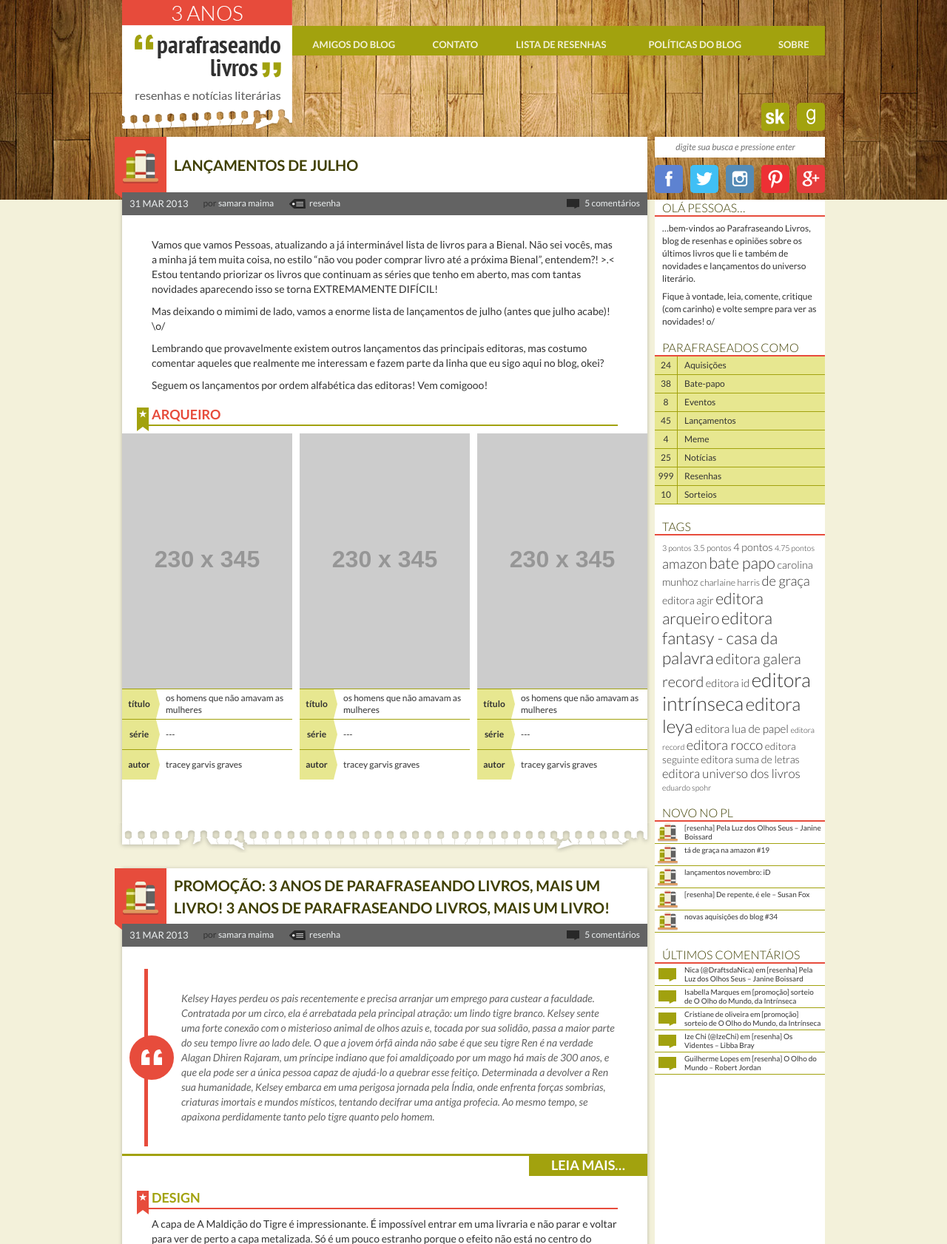
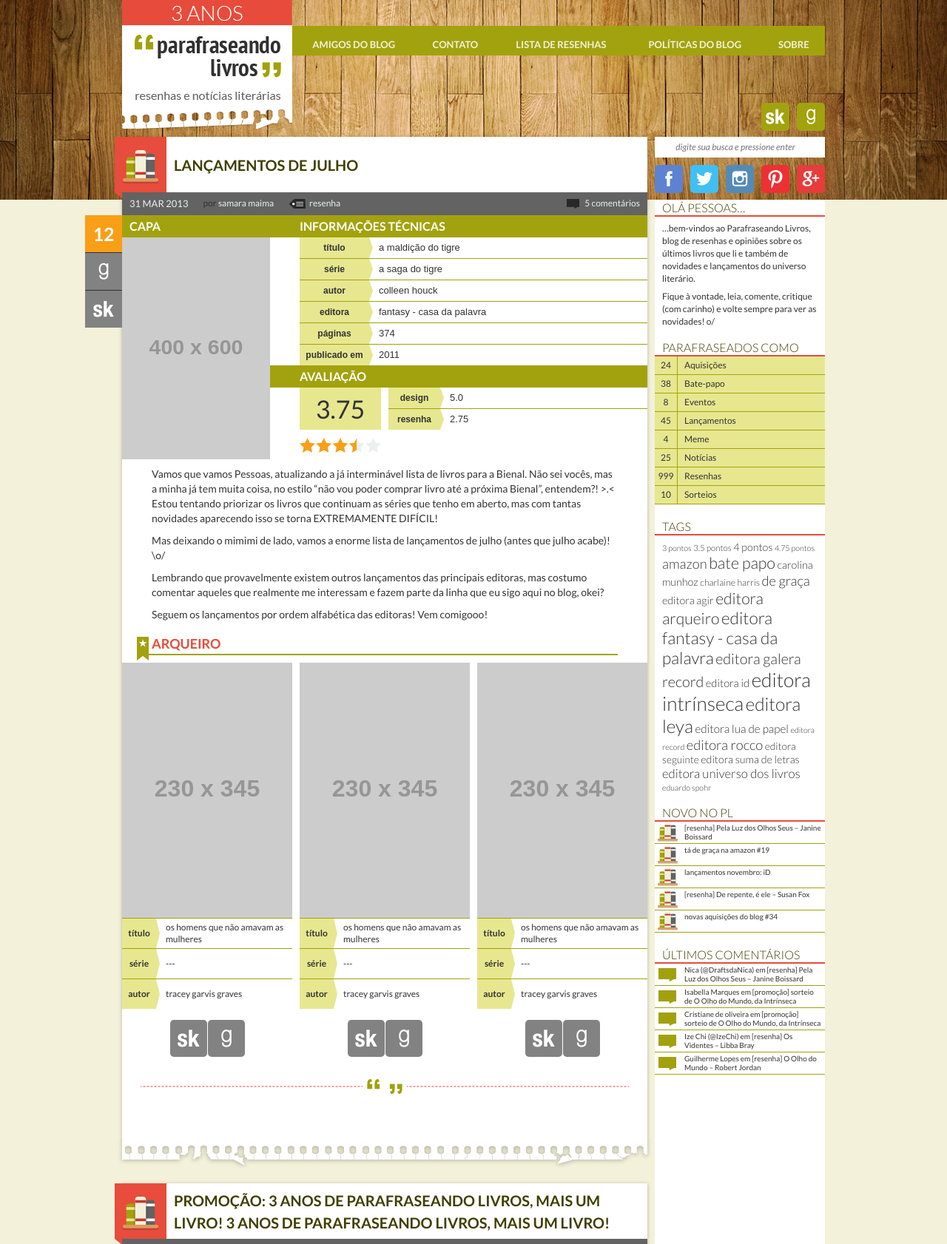
Before and after one commit to rdourado/parafraseandolivros.com.br, a PHP site: page / in a window 1280 px wide. Shown: the top 1682 px of the page at 74% size. Run offline with PHP 8.4, Linux system fonts and the light colour scheme; grey boxes labelled with a size stand in for pictures from a placeholder-image service; some libraries are stand-ins or nearby versions; some web fonts are replaced.

Commit message:
CSS done!

```diff
--- a/static/index.html
+++ b/static/index.html
@@ -38,6 +38,61 @@
             <li class="post-meta-comments"><a href="#">5 comentários</a></li>
           </ul>
           <div class="post-content e-content">
+            <div class="book-review rating-12">
+              <div class="book-aside">
+                <em class="book-rating">12</em>
+                <div class="social-item">
+                  <a data-icon="r" href="#" target="_blank" title="Goodreads">Goodreads</a>
+                </div>
+                <div class="social-item">
+                  <a data-icon="k" href="#" target="_blank" title="Skoob">Skoob</a>
+                </div>
+              </div>
+              <div class="book-cover">
+                <h2 class="book-heading">Capa</h2>
+                <img alt="" height="300" src="http://dummyimage.com/400x600" width="200">
+              </div>
+              <div class="book-data">
+                <h2 class="book-heading">Informações Técnicas</h2>
+                <dl class="book-meta">
+                  <dt class="book-term">Título</dt>
+                  <dd class="book-info">a maldição do tigre</dd>
+                </dl>
+                <dl class="book-meta">
+                  <dt class="book-term">Série</dt>
+                  <dd class="book-info">a saga do tigre</dd>
+                </dl>
+                <dl class="book-meta">
+                  <dt class="book-term">Autor</dt>
+                  <dd class="book-info">colleen houck</dd>
+                </dl>
+                <dl class="book-meta">
+                  <dt class="book-term">Editora</dt>
+                  <dd class="book-info">fantasy - casa da palavra</dd>
+                </dl>
+                <dl class="book-meta">
+                  <dt class="book-term">Páginas</dt>
+                  <dd class="book-info">374</dd>
+                </dl>
+                <dl class="book-meta">
+                  <dt class="book-term">Publicado em</dt>
+                  <dd class="book-info">2011</dd>
+                </dl>
+              </div>
+              <div class="book-grade">
+                <h2 class="book-heading">Avaliação</h2>
+                <strong class="book-total">3.75
+                <span class="book-stars" style="width:70%"></span></strong>
+                <dl class="book-meta">
+                  <dt class="book-term">Design</dt>
+                  <dd class="book-info">5.0</dd>
+                </dl>
+                <dl class="book-meta">
+                  <dt class="book-term">Resenha</dt>
+                  <dd class="book-info">2.75</dd>
+                </dl>
+              </div>
+            </div>
             <p>Vamos que vamos Pessoas, atualizando a já interminável lista de livros para a Bienal. Não sei vocês, mas a minha já tem muita coisa, no estilo “não vou poder comprar livro até a próxima Bienal”, entendem?! &gt;.&lt; Estou tentando priorizar os livros que continuam as séries que tenho em aberto, mas com tantas novidades aparecendo isso se torna EXTREMAMENTE DIFÍCIL!</p>
             <p>Mas deixando o mimimi de lado, vamos a enorme lista de lançamentos de julho (antes que julho acabe)! \o/</p>
             <p>Lembrando que provavelmente existem outros lançamentos das principais editoras, mas costumo comentar aqueles que realmente me interessam e fazem parte da linha que eu sigo aqui no blog, okei?</p>
@@ -62,6 +117,14 @@
                   <dt class="book-term">Autor</dt>
                   <dd class="book-info">Tracey Garvis Graves</dd>
                 </dl>
+                <div class="book-social">
+                  <div class="social-item">
+                    <a data-icon="k" href="#" target="_blank" title="Skoob">Skoob</a>
+                  </div>
+                  <div class="social-item">
+                    <a data-icon="r" href="#" target="_blank" title="Goodreads">Goodreads</a>
+                  </div>
+                </div>
               </li>
               <li>
                 <img alt="" height="345" src="http://dummyimage.com/230x345" width="230">
@@ -81,6 +144,14 @@
                   <dt class="book-term">Autor</dt>
                   <dd class="book-info">Tracey Garvis Graves</dd>
                 </dl>
+                <div class="book-social">
+                  <div class="social-item">
+                    <a data-icon="k" href="#" target="_blank" title="Skoob">Skoob</a>
+                  </div>
+                  <div class="social-item">
+                    <a data-icon="r" href="#" target="_blank" title="Goodreads">Goodreads</a>
+                  </div>
+                </div>
               </li>
               <li>
                 <img alt="" height="345" src="http://dummyimage.com/230x345" width="230">
@@ -100,8 +171,19 @@
                   <dt class="book-term">Autor</dt>
                   <dd class="book-info">Tracey Garvis Graves</dd>
                 </dl>
+                <div class="book-social">
+                  <div class="social-item">
+                    <a data-icon="k" href="#" target="_blank" title="Skoob">Skoob</a>
+                  </div>
+                  <div class="social-item">
+                    <a data-icon="r" href="#" target="_blank" title="Goodreads">Goodreads</a>
+                  </div>
+                </div>
               </li>
             </ul>
+            <div class="hr">
+              <hr>
+            </div>
           </div>
         </article>
         <article class="post h-entry" role="article">
--- a/static/sass/_config.sass
+++ b/static/sass/_config.sass
@@ -18,3 +18,11 @@ $green: rgb(162,162,14)
 $greenDk: rgb(63,63,0)
 $greenLt: rgb(231,231,144)
 $greenLtr: rgb(243,241,218)
+
+// Ratings
+$rating-l: rgb(166,165,31)
+$rating-10: rgb(44,172,210)
+$rating-12: rgb(248,159,22)
+$rating-14: rgb(235,90,0)
+$rating-16: rgb(217,44,44)
+$rating-18: $black
--- a/static/sass/screen.sass
+++ b/static/sass/screen.sass
@@ -341,6 +341,17 @@ a
 				text-align: right
 				top: 0
 				width: 32px
+	.book-heading
+		background: $green
+		border: 0 none
+		color: #fff
+		font: 700 16px/30px $font
+		margin: 0
+		padding: 0
+		text-transform: uppercase
+		&:before,
+		&:after
+			display: none
 	.summary-title
 		border: 0 none
 		color: $red
@@ -370,6 +381,7 @@ a
 	width: 660px
 	hr
 		display: none
+
 .more-link
 	border-top: 3px solid $green
 	clear: both
@@ -385,6 +397,7 @@ a
 		padding: 0 30px
 		text-decoration: inherit
 		text-transform: uppercase
+
 .books
 	margin: 10px -40px 20px -40px
 	width: 710px
@@ -447,6 +460,115 @@ a
 		top: 50%
 .book-info
 	padding-left: 13px
+.book-social
+	font-size: 0
+	text-align: center
+	padding-top: 15px
+	position: relative
+	.social-item
+		display: inline-block
+		float: none
+		margin-left: 1px
+		a
+			height: 50px
+			width: 50px
+			&:before
+				font-size: 30px
+				line-height: 50px
+
+.book-review
+	margin-bottom: 10px
+	margin-top: -30px
+	position: relative
+.book-aside
+	left: -50px
+	position: absolute
+	top: 0
+	width: 50px
+	.social-item
+		margin: 0
+		a
+			border-top: 1px solid $black
+			height: 50px
+			width: 50px
+			@include border-radius(0)
+			&:before
+				font-size: 28px
+				line-height: 50px
+.book-rating
+	color: #fff
+	display: block
+	font: 700 25px/50px $font
+	text-align: center
+	width: 50px
+.book-cover
+	float: left
+	width: 200px
+	.book-heading
+		padding-left: 10px
+	img
+		display: block
+		height: 300px
+		width: 100%
+.book-data,
+.book-grade
+	margin-left: 200px
+	.book-heading
+		border-left: 40px solid $green
+		margin-bottom: -1px
+	.book-meta
+		margin-left: 40px
+		width: 470px
+	.book-term,
+	.book-info
+		height: 20px
+	.book-info
+		font-size: 13px
+	.book-term:after
+		border-width: 14px 0 14px 5px
+		margin-top: -14px
+.book-grade .book-meta
+	margin-left: 160px
+	width: 350px
+.book-total
+	background: $greenLt
+	float: left
+	font: 34px/57px $font
+	margin: 1px 0 0 40px
+	position: relative
+	text-align: center
+	width: 110px
+.book-stars,
+.book-total:before
+	display: block
+	height: 20px
+	left: 0
+	position: absolute
+	top: 68px
+.book-total:before
+	background: $ice
+	content: ""
+	width: 110px
+	z-index: 1
+.book-stars
+	background: #000
+	z-index: 2
+	&:before
+		background: url(../img/sprites.png) 0 -296px
+		content: ""
+		display: block
+		height: 24px
+		left: -2px
+		position: absolute
+		top: -2px
+		width: 114px
+$colors: #a6a51f, #2cacd2, #f89f16, #eb5a00, #d92c2c, $black
+$ratings: l, 10, 12, 14, 16, 18
+@for $i from 1 through length($ratings)
+	.rating-#{nth($ratings,$i)}
+		.book-rating,
+		.book-stars
+			background: nth($colors,$i)
 
 .alignleft
 	float: left
@@ -459,6 +581,7 @@ a
 	margin-left: auto
 	margin-right: auto
 
+.book-review,
 .size-large
 	height: auto
 	margin-left: -40px
@@ -827,7 +950,8 @@ a
 .widget,
 .related,
 .more-link,
-.comment-body,
+.book-review,
+.comment-body
 	@include clearfix
 
 // Retina
@@ -846,6 +970,7 @@ a
 	.widget_recent_entries li:before,
 	.recentcomments:before,
 	.recentcomments:after,
+	.book-stars:before,
 	.foot:before
 		background-image: url(../img/sprites@2x.png)
 		@include background-size
```
Also changed, not shown: static/css/screen.css, 1 other file.
